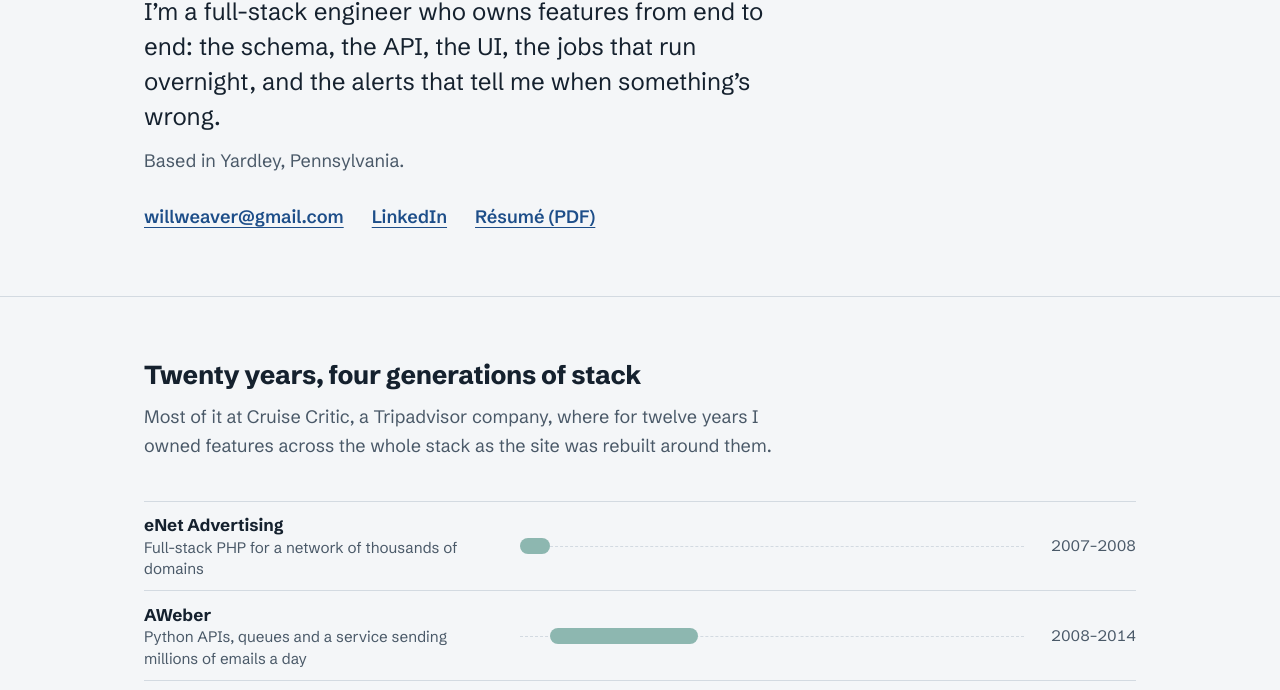
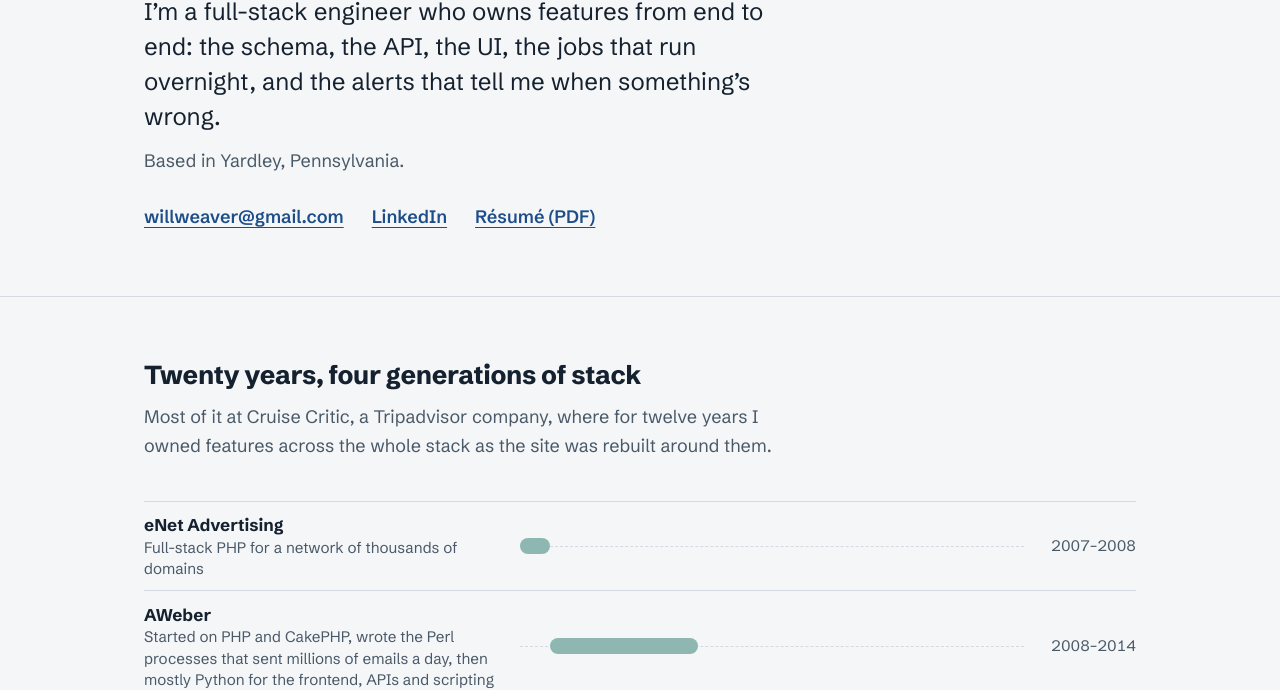
Before and after one commit to wweaver/willweaver.net, a plain HTML site: page index.html in a window 1280 px wide. Shown: the part 271-961 px from the top of the page. Drawn offline with Linux system fonts and the light colour scheme.

Commit message:
Refine AWeber history on site and résumé
Reflect the PHP/CakePHP start, the Perl email-sending work, and the
later Python frontend, API and scripting work.

Co-Authored-By: Claude Opus 5.5 <noreply@anthropic.com>

```diff
--- a/index.html
+++ b/index.html
@@ -42,7 +42,7 @@
           <span class="years">2007–2008</span>
         </li>
         <li style="--from: 6.0; --to: 35.4">
-          <span class="role"><strong>AWeber</strong> Python APIs, queues and a service sending millions of emails a day</span>
+          <span class="role"><strong>AWeber</strong> Started on PHP and CakePHP, wrote the Perl processes that sent millions of emails a day, then mostly Python for the frontend, APIs and scripting</span>
           <span class="track"><span class="bar early"></span></span>
           <span class="years">2008–2014</span>
         </li>
```
Also changed, not shown: 1 other file.
